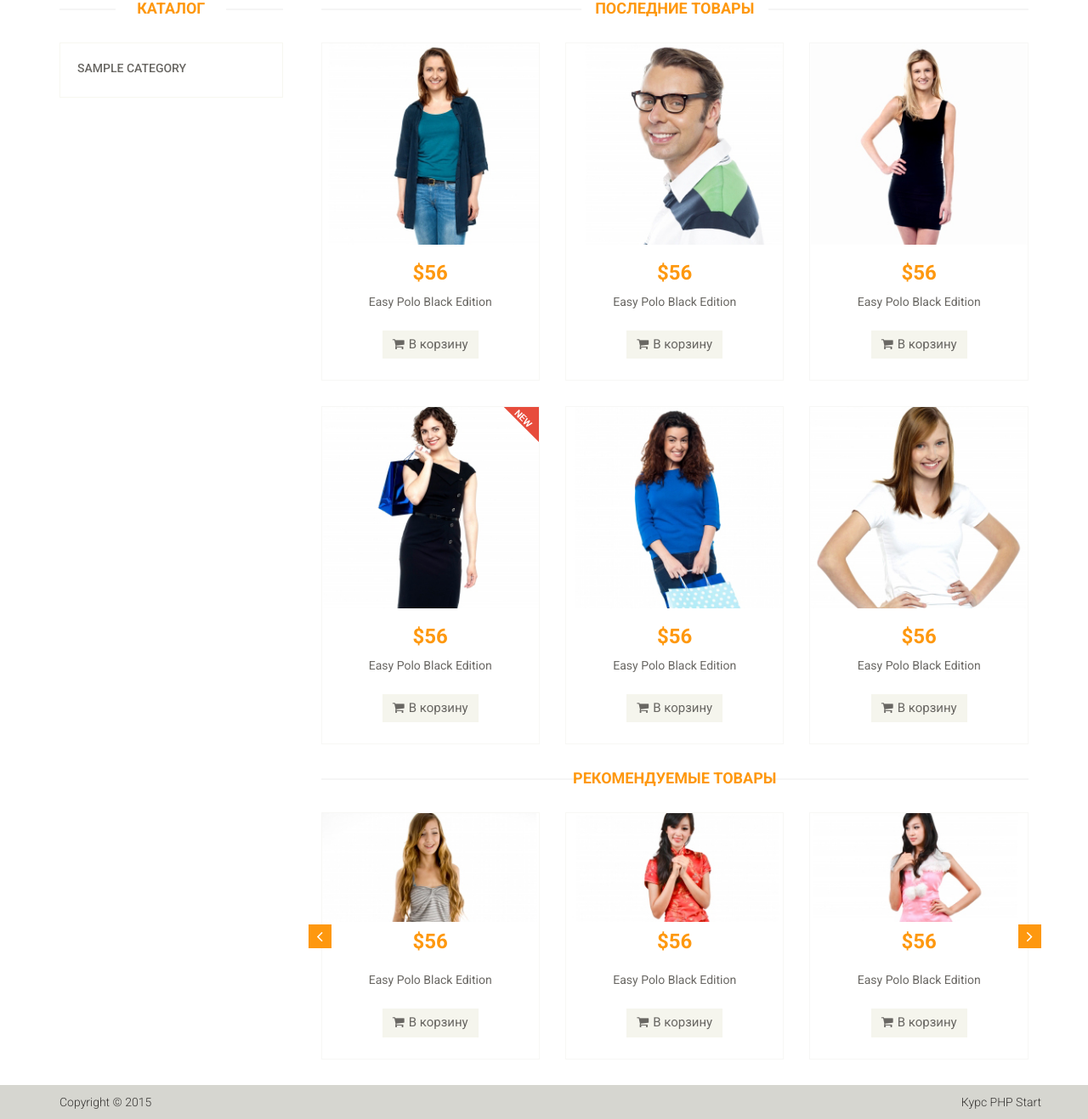
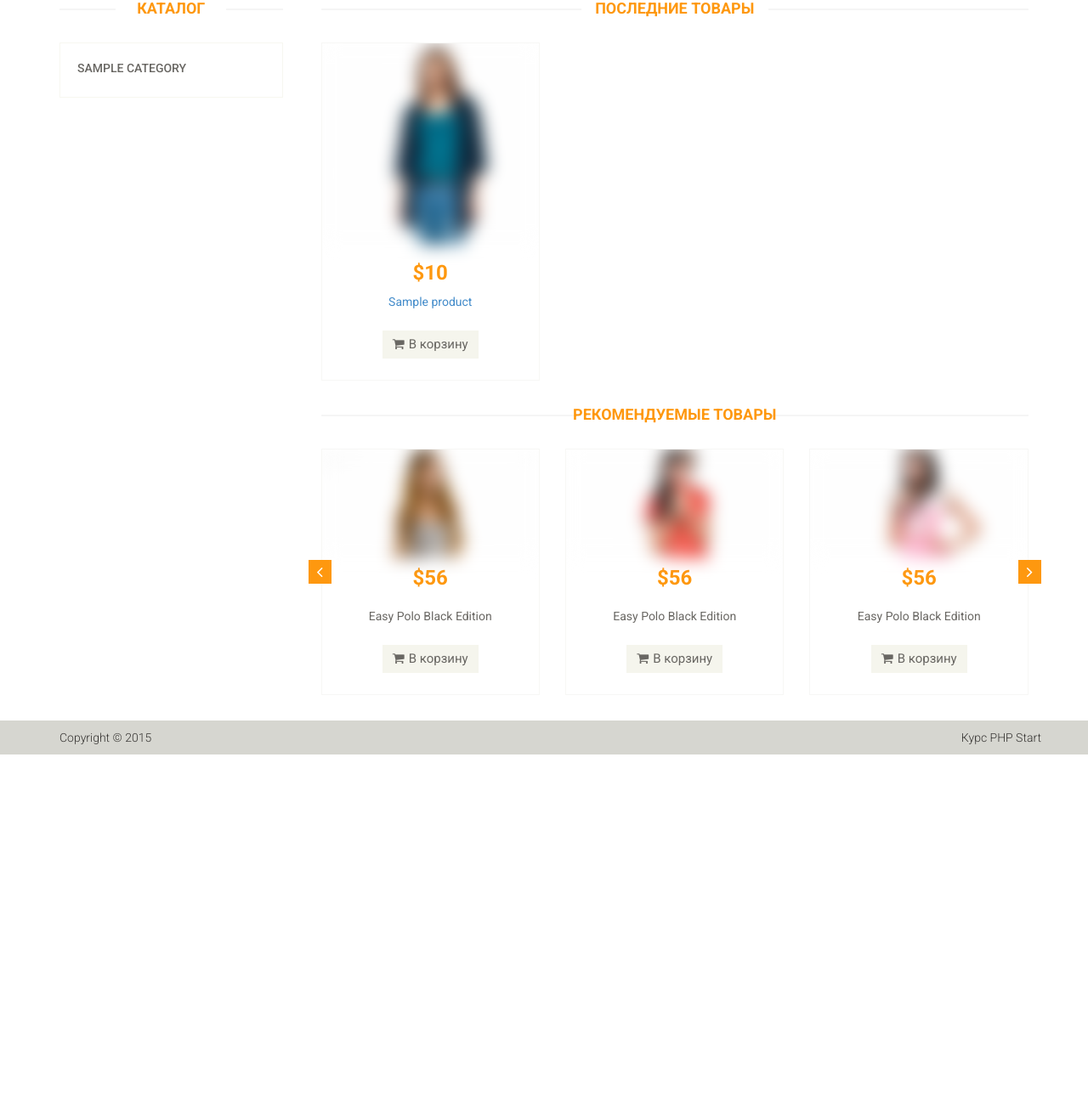
Before and after one commit to Superior5/mvcSite, a PHP site: template views/site/index.php in a window 1280 px wide. Shown: the part 207-1524 px from the top of the page at 85% size. After the commit the page ends 1095 px from the top, so only its background shows below. Run offline with PHP 8.4, Linux system fonts and the light colour scheme; the template is opened without the code that fills it: most values are stand-ins (such as "Sample title", 1, 10 or a date in 2020); some libraries are stand-ins or nearby versions.

Commit message:
// Исапрвления

```diff
--- a/components/Db.php
+++ b/components/Db.php
@@ -6,10 +6,12 @@ class Db
     public static function getConnection()
     {
         $paramsPath = ROOT.'/config/db_params.php';
-        $params = include_once($paramsPath);
+        $params = include($paramsPath);
 
         $dsn = "mysql:host={$params['host']};dbname={$params['dbname']}";
-        $db = new PDO($dsn, $params['user'], $params['password'], [PDO::ATTR_ERRMODE => PDO::ERRMODE_EXCEPTION]);
+        $db = new PDO($dsn, $params['user'], $params['password']);
+        $db->exec("set names utf8");
+
 
         return $db;
     }
--- a/config/db_params.php
+++ b/config/db_params.php
@@ -4,7 +4,6 @@ return array(
     'dbname' => 'phpshop',
     'user' => 'root',
     'password' => 'root',
-
 );
 
 
--- a/config/routes.php
+++ b/config/routes.php
@@ -1,8 +1,10 @@
 <?php
 return array(
     'product/([0-9]+)' => 'product/view/$1',
+    'catalog' => 'catalog/index',
+    'category/([0-9]+)' => 'catalog/category/$1',
+
     '' => 'site/index',
-
 );
 
 
--- a/controllers/SiteController.php
+++ b/controllers/SiteController.php
@@ -1,5 +1,6 @@
 <?php
 include_once ROOT.'/models/Category.php';
+include_once ROOT.'/models/Product.php';
 class SiteController
 {
 
@@ -9,6 +10,8 @@ class SiteController
         $categories = array();
         $categories = Category::getCategorieList();
 
+        $latestProduct = array();
+        $latestProduct = Product::getLatestProduct();
         require_once(ROOT.'/views/site/index.php');
 
 
--- a/templates/css/main.css
+++ b/templates/css/main.css
@@ -1682,7 +1682,9 @@ h2.title {
   margin-left:0;
   margin-top: 0;
 }
-
+.productinfo > img {
+  filter: blur(10px);
+}
 .heading h3 {
   color: #363432;
   font-size: 20px;
--- a/views/layouts/header.php
+++ b/views/layouts/header.php
@@ -92,16 +92,16 @@
                         </div>
                         <div class="mainmenu pull-left">
                             <ul class="nav navbar-nav collapse navbar-collapse">
-                                <li><a href="#">Главная</a></li>
+                                <li><a href="/">Главная</a></li>
                                 <li class="dropdown"><a href="#">Магазин<i class="fa fa-angle-down"></i></a>
                                     <ul role="menu" class="sub-menu">
-                                        <li><a href="#">Каталог товаров</a></li>
-                                        <li><a href="#">Корзина</a></li>
+                                        <li><a href="/catalog/">Каталог товаров</a></li>
+                                        <li><a href="/cart/">Корзина</a></li>
                                     </ul>
                                 </li>
-                                <li><a href="#">Блог</a></li>
-                                <li><a href="#">О магазине</a></li>
-                                <li><a href="#">Контакты</a></li>
+                                <li><a href="/blog/">Блог</a></li>
+                                <li><a href="/about/">О магазине</a></li>
+                                <li><a href="/contacts/">Контакты</a></li>
                             </ul>
                         </div>
                     </div>
--- a/views/site/index.php
+++ b/views/site/index.php
@@ -24,79 +24,26 @@
                     <div class="features_items">
                         <!--features_items-->
                         <h2 class="title text-center">Последние товары</h2>
+                        <?php foreach($latestProduct as $product): ?>
                             <div class="col-sm-4">
                                 <div class="product-image-wrapper">
                                     <div class="single-products">
                                         <div class="productinfo text-center">
                                             <img src="templates/images/home/product1.jpg" alt="" />
-                                        <h2>$56</h2>
-                                        <p>Easy Polo Black Edition</p>
+                                            <h2>$<?php echo $product['price'] ?></h2>
+                                            <p><a href = "/product/<?php echo $product['id']; ?>">
+                                            <?php echo $product['name'];?></a></p>
                                             <a href="#" class="btn btn-default add-to-cart"><i class="fa fa-shopping-cart"></i>В корзину</a>
+                                        </div>
+                                        <?php if($product['is_new']) : ?>
+                                            <img src = "/templates/images/home/new.png" class = "new">
+                                        <?php endif; ?>
+
                                     </div>
                                 </div>
                             </div>
-                        </div>
-                        <div class="col-sm-4">
-                            <div class="product-image-wrapper">
-                                <div class="single-products">
-                                    <div class="productinfo text-center">
-                                        <img src="templates/images/home/product2.jpg" alt="" />
-                                        <h2>$56</h2>
-                                        <p>Easy Polo Black Edition</p>
-                                        <a href="#" class="btn btn-default add-to-cart"><i class="fa fa-shopping-cart"></i>В корзину</a>
-                                    </div>
-                                </div>
-                            </div>
-                        </div>
-                        <div class="col-sm-4">
-                            <div class="product-image-wrapper">
-                                <div class="single-products">
-                                    <div class="productinfo text-center">
-                                        <img src="templates/images/home/product3.jpg" alt="" />
-                                        <h2>$56</h2>
-                                        <p>Easy Polo Black Edition</p>
-                                        <a href="#" class="btn btn-default add-to-cart"><i class="fa fa-shopping-cart"></i>В корзину</a>
-                                    </div>
-                                </div>
-                            </div>
-                        </div>
-                        <div class="col-sm-4">
-                            <div class="product-image-wrapper">
-                                <div class="single-products">
-                                    <div class="productinfo text-center">
-                                        <img src="templates/images/home/product4.jpg" alt="" />
-                                        <h2>$56</h2>
-                                        <p>Easy Polo Black Edition</p>
-                                        <a href="#" class="btn btn-default add-to-cart"><i class="fa fa-shopping-cart"></i>В корзину</a>
-                                    </div>
-                                    <img src="templates/images/home/new.png" class="new" alt="" />
-                                </div>
-                            </div>
-                        </div>
-                        <div class="col-sm-4">
-                            <div class="product-image-wrapper">
-                                <div class="single-products">
-                                    <div class="productinfo text-center">
-                                        <img src="templates/images/home/product5.jpg" alt="" />
-                                        <h2>$56</h2>
-                                        <p>Easy Polo Black Edition</p>
-                                        <a href="#" class="btn btn-default add-to-cart"><i class="fa fa-shopping-cart"></i>В корзину</a>
-                                    </div>
-                                </div>
-                            </div>
-                        </div>
-                        <div class="col-sm-4">
-                            <div class="product-image-wrapper">
-                                <div class="single-products">
-                                    <div class="productinfo text-center">
-                                        <img src="templates/images/home/product6.jpg" alt="" />
-                                        <h2>$56</h2>
-                                        <p>Easy Polo Black Edition</p>
-                                        <a href="#" class="btn btn-default add-to-cart"><i class="fa fa-shopping-cart"></i>В корзину</a>
-                                    </div>
-                                </div>
-                            </div>
-                        </div>
+
+                        <?php endforeach; ?>
 
                     </div>
                     <!--features_items-->
```
Also changed, not shown: controllers/CatalogController.php (added, +32 -0 lines), models/Product.php (+47 -0 lines), views/catalog/catalog.php (added, +57 -0 lines), views/catalog/index.php (added, +56 -0 lines). Lines whose indentation alone changed are shown as unchanged.
